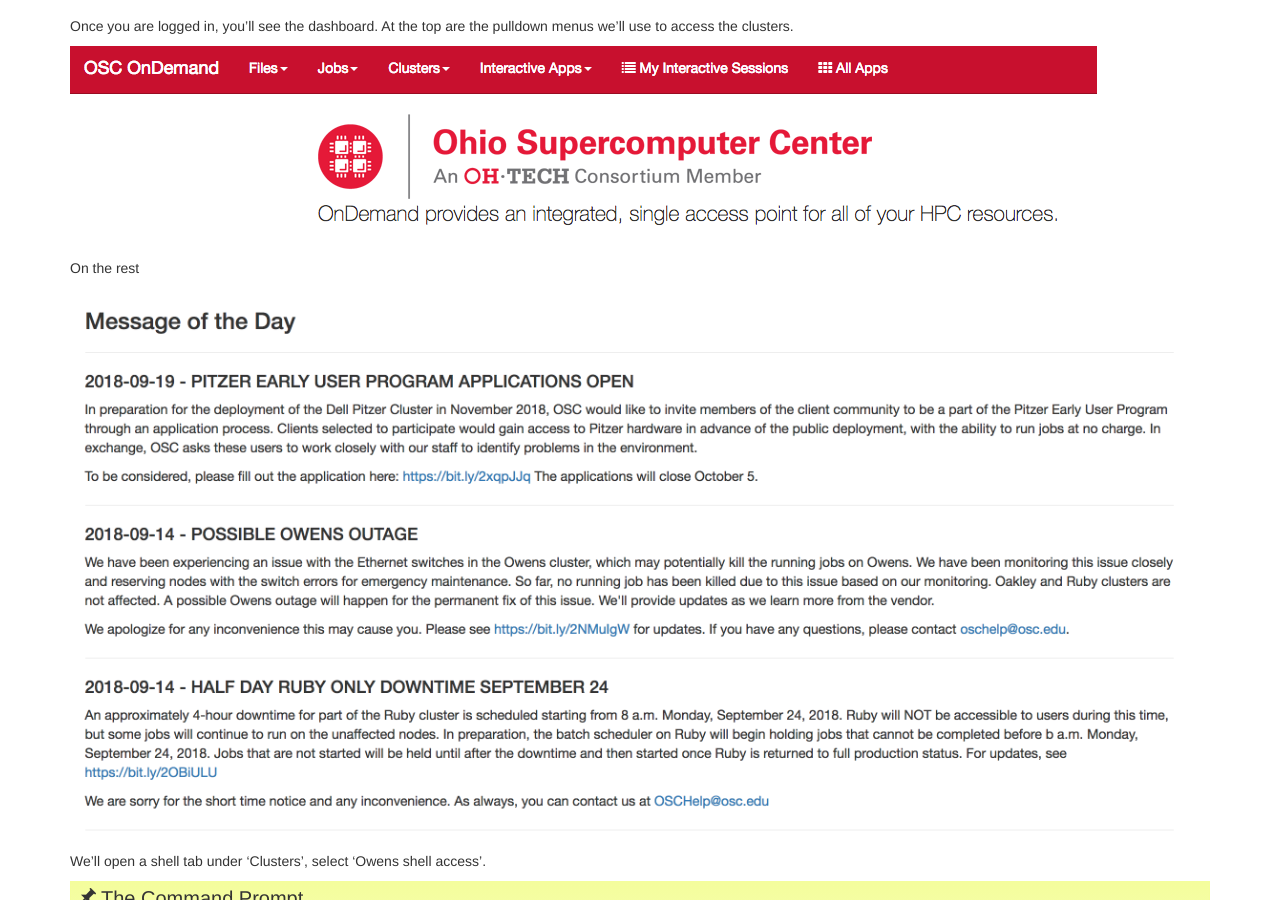
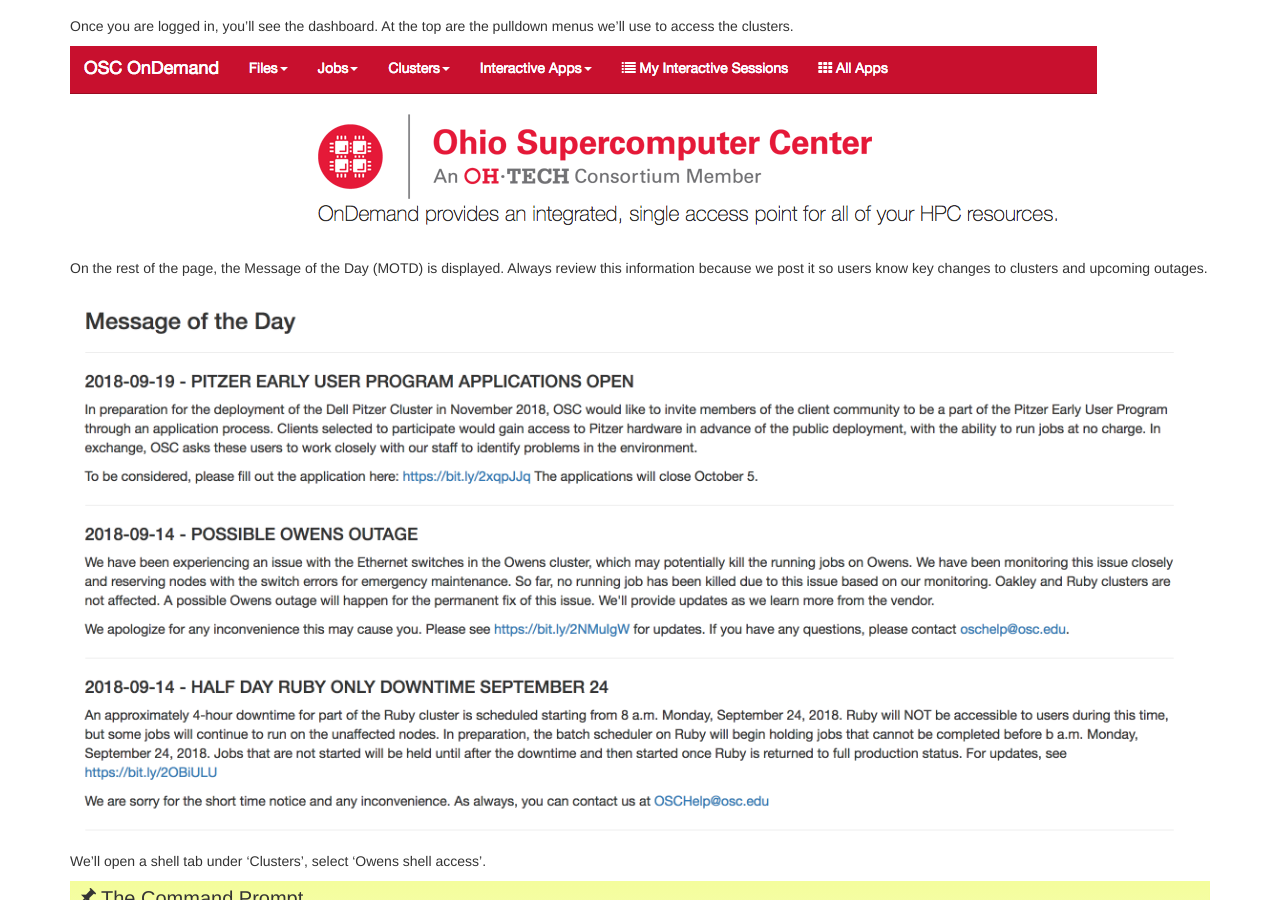
Before and after one commit to khill42/OSC_IntroHPC, a Jekyll site: the page built from _episodes/01-bash.md, in a window 1280 px wide and 900 px high, scrolled down 1561 px. Built offline with Jekyll 4.4.1, drawn with Linux system fonts in a browser that asks for light colours.

Commit message:
Update 01-bash.md

```diff
--- a/_episodes/01-bash.md
+++ b/_episodes/01-bash.md
@@ -97,7 +97,8 @@ Once you are logged in, you'll see the dashboard. At the top are the pulldown me
 
 ![OnDemand Dashboard](../files/Pulldown.png)
 
-On the rest
+On the rest of the page, the Message of the Day (MOTD) is displayed. Always review this information because we post it
+so users know key changes to clusters and upcoming outages.
 
 ![Message of the Day](../files/MOTD.png)
 
```
